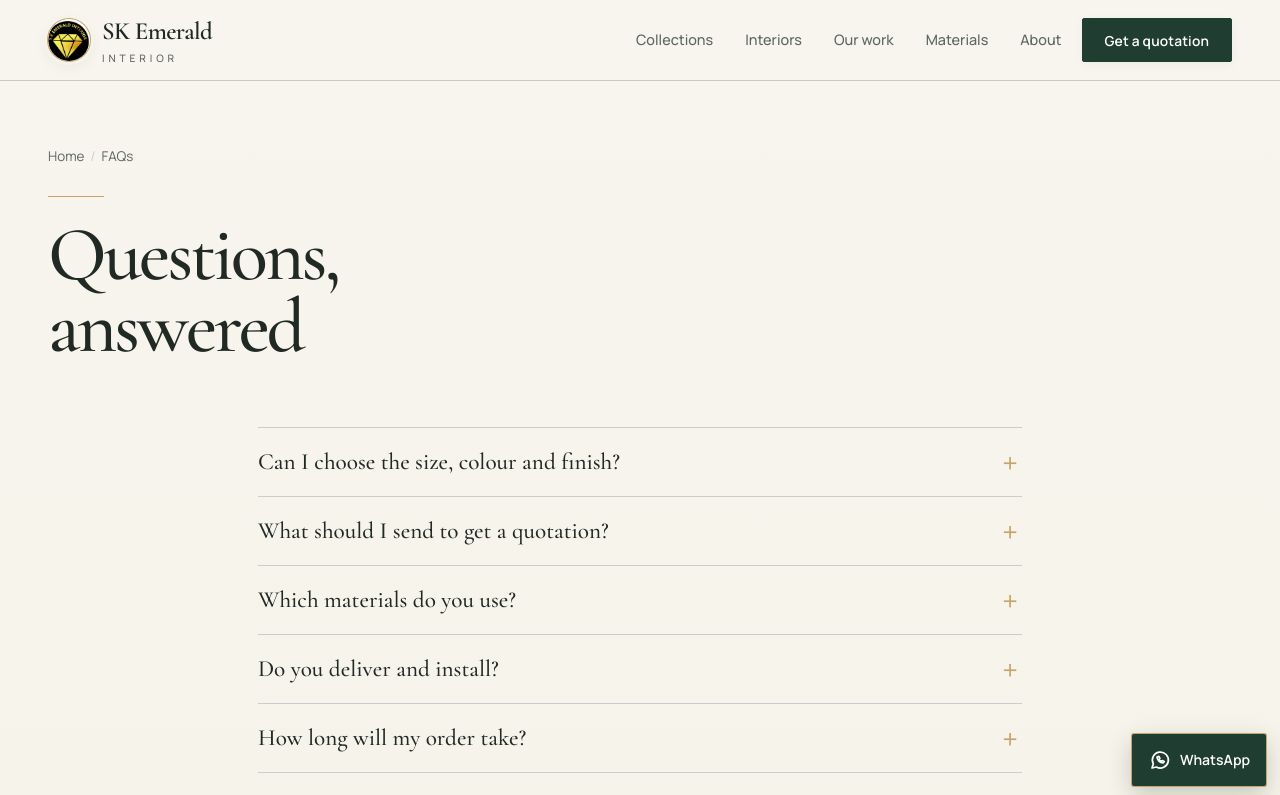
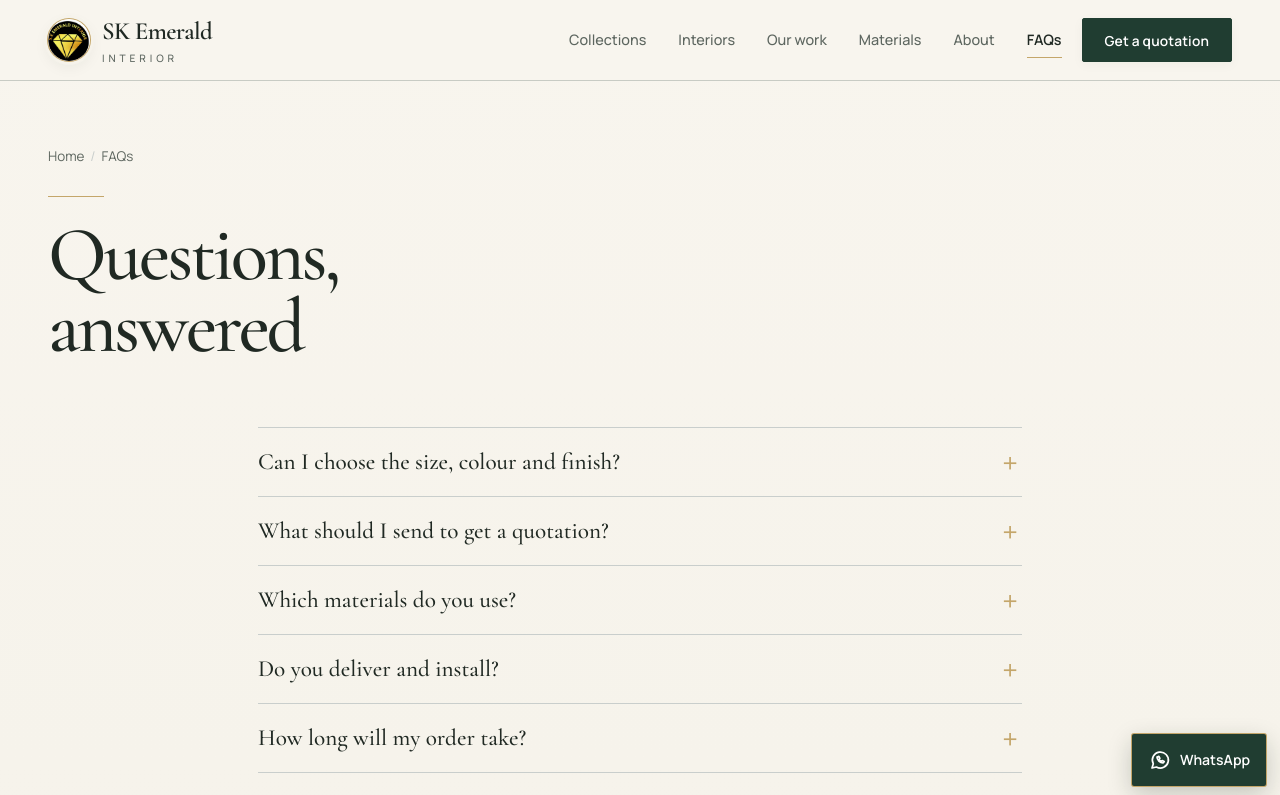
Before and after one commit to faisalahmad7/SK-emerald-landing-page, a React (Vite) app: page /faq in a window 1280 px wide. Shown: the top 795 px of the page. Built offline with nearby package versions, Linux system fonts and the light colour scheme.

Commit message:
Add FAQs to main navigation

```diff
--- a/src/components/Layout.jsx
+++ b/src/components/Layout.jsx
@@ -3,7 +3,7 @@ import { Link, NavLink, useRouter } from '../router'
 import { BUSINESS, waLink, telLink } from '../data/business'
 import { COLLECTIONS } from '../data/collections'
 
-const NAV = [['/collections', 'Collections'], ['/interiors', 'Interiors'], ['/gallery', 'Our work'], ['/materials', 'Materials'], ['/about', 'About']]
+const NAV = [['/collections', 'Collections'], ['/interiors', 'Interiors'], ['/gallery', 'Our work'], ['/materials', 'Materials'], ['/about', 'About'], ['/faq', 'FAQs']]
 const logo = `${import.meta.env.BASE_URL}images/logo.png`
 
 // Sets data-in on every .rv element as it scrolls into view (an attribute, because React rewrites className when a photo
@@ -82,7 +82,7 @@ export function Header() {
       </div>
       <div id="drawer" ref={drawer} className={`drawer${open ? ' open' : ''}`} hidden={!open}>
         <nav aria-label="Mobile">
-          {[...NAV, ['/faq', 'FAQs'], ['/contact', 'Contact and showroom']].map(([to, l]) => <NavLink key={to} to={to}>{l}</NavLink>)}
+          {[...NAV, ['/contact', 'Contact and showroom']].map(([to, l]) => <NavLink key={to} to={to}>{l}</NavLink>)}
         </nav>
         <a className="btn" href={waLink('Hello SK Emerald Interior, I would like a quotation.')} target="_blank" rel="noopener noreferrer">Message on WhatsApp</a>
       </div>
```
